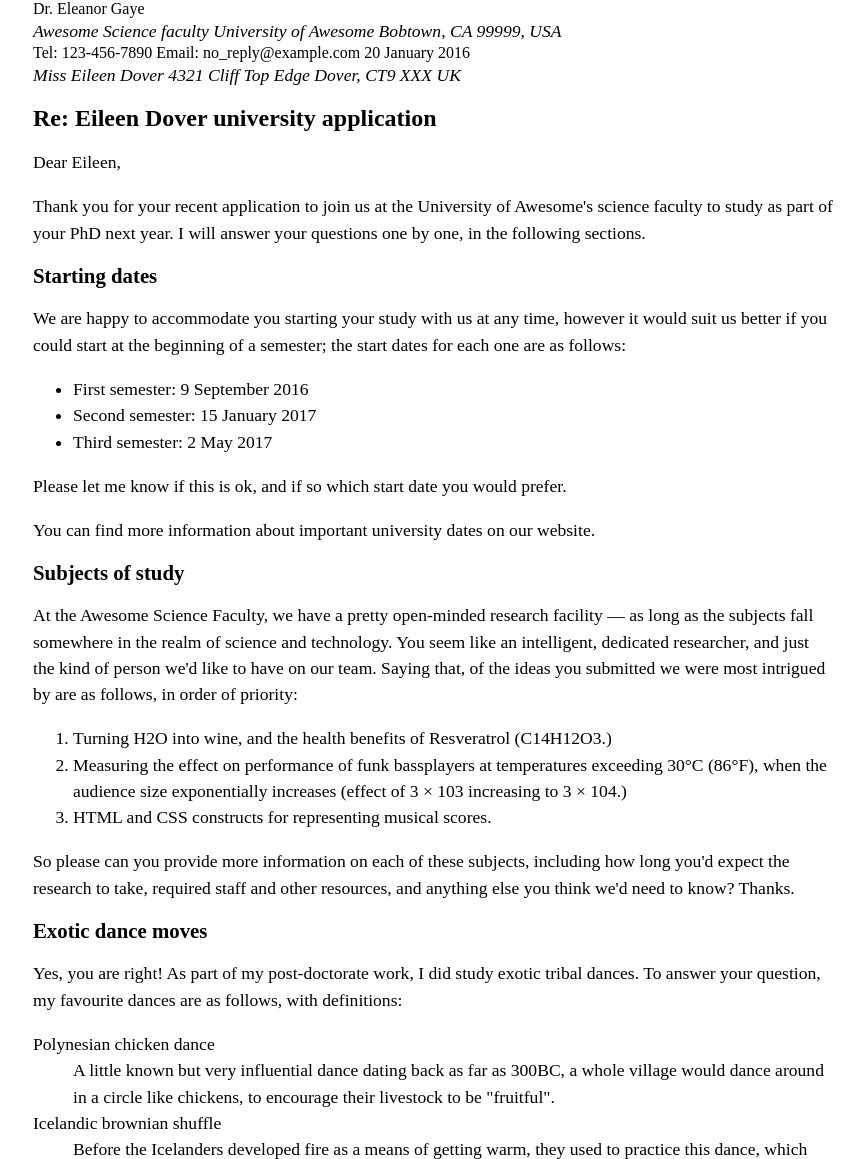
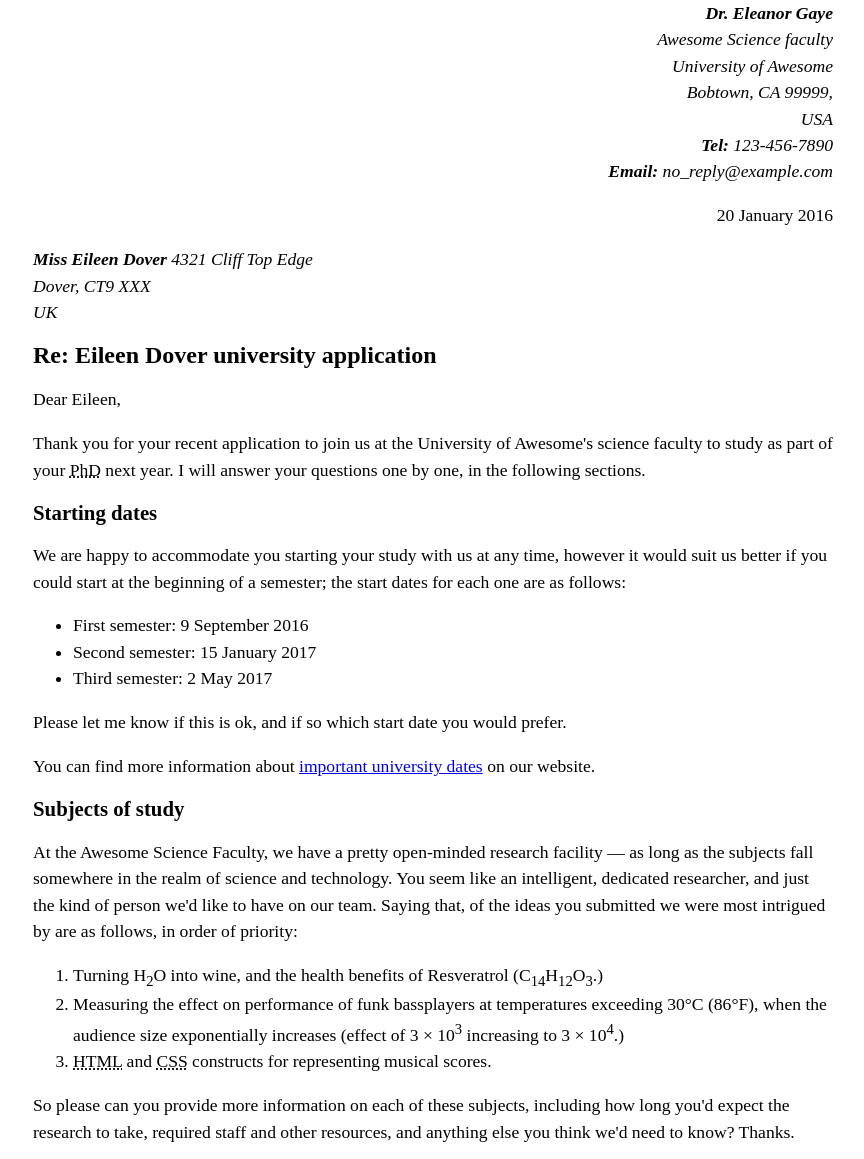
Before and after one commit to diegomanama/MDN-challenges-solutions, a plain HTML site: page latter-markup/index.html in a window 1280 px wide. Shown: the top 1159 px of the page, without its empty margins (207-1071 px from the left). Drawn offline with Linux system fonts and the light colour scheme.

Commit message:
Complete and fix the "Letter markup" challenge solution
Beside, fix some style declarations' indentation in the stylesheet.

```diff
--- a/latter-markup/index.html
+++ b/latter-markup/index.html
@@ -1,53 +1,53 @@
 <!DOCTYPE html>
 <html lang="en">
     <head>
-    <meta charset="UTF-8">
+        <meta charset="utf-8">
         <meta name="viewport" content="width=device-width, initial-scale=1.0">
-    <title>Document</title>
+        <title>University application letter</title>
+        <meta name="author" content="Eleanor Gaye">
         <link rel="stylesheet" href="style.css">
     </head>
     <body>
-    Dr. Eleanor Gaye
-    <address>
-        Awesome Science faculty
-        University of Awesome
-        Bobtown, CA 99999,
-        USA
+        <address class="sender-column">
+            <strong>Dr. Eleanor Gaye</strong><br>
+                        Awesome Science faculty<br>
+                        University of Awesome<br>
+                        Bobtown, CA 99999,<br>
+                        USA<br>
+                <strong>Tel:</strong> 123-456-7890<br>
+                <strong>Email:</strong> no_reply@example.com<br>
         </address>
-    Tel: 123-456-7890
-    Email: no_reply@example.com
 
-    20 January 2016
+        <p class="sender-column">
+            <time datetime="2016-01-20">20 January 2016</time>
+        </p>
 
         <address>
-        Miss Eileen Dover
-        4321 Cliff Top Edge
-        Dover, CT9 XXX
-        UK
+            <strong>Miss Eileen Dover</strong>
+                4321 Cliff Top Edge<br>
+                Dover, CT9 XXX<br>
+                UK<br>
         </address>
 
         <h1>Re: Eileen Dover university application</h1>
 
         <p>Dear Eileen,</p>
 
-    <p>Thank you for your recent application to join us at the University of Awesome's science faculty to study as part of your PhD next year. I will answer your questions one by one, in the following sections.</p>
+        <p>Thank you for your recent application to join us at the University of Awesome's science faculty to study as part of your <abbr title="Doctor of Philosophy">PhD</abbr> next year. I will answer your questions one by one, in the following sections.</p>
 
         <h2>Starting dates</h2>
 
-    <p>We are happy to accommodate you starting your study with us at any time, however it would suit us better if you could start at the beginning of a semester; the start dates for each one are as follows:
-    </p>
+        <p>We are happy to accommodate you starting your study with us at any time, however it would suit us better if you could start at the beginning of a semester; the start dates for each one are as follows:</p>
 
             <ul>
-        <li>First semester: 9 September 2016</li>
-        <li>Second semester: 15 January 2017</li>
-        <li>Third semester: 2 May 2017</li>
+                <li>First semester: <time datetime="2016-09-09">9 September 2016</time></li>
+                <li>Second semester: <time datetime="2017-01-16">15 January 2017</time></li>
+                <li>Third semester: <time datetime="2017-05-02">2 May 2017</time></li>
             </ul>
-
-
 
         <p>Please let me know if this is ok, and if so which start date you would prefer.</p>
 
-    <p>You can find more information about important university dates on our website.</p>
+        <p>You can find more information about <a href="http://example.com">important university dates</a> on our website.</p>
 
 
         <h2>Subjects of study</h2>
@@ -55,39 +55,37 @@
         <p>At the Awesome Science Faculty, we have a pretty open-minded research facility — as long as the subjects fall somewhere in the realm of science and technology. You seem like an intelligent, dedicated researcher, and just the kind of person we'd like to have on our team. Saying that, of the ideas you submitted we were most intrigued by are as follows, in order of priority:</p>
 
         <ol>
-        <li>Turning H2O into wine, and the health benefits of Resveratrol (C14H12O3.)</li>
-        <li>Measuring the effect on performance of funk bassplayers at temperatures exceeding 30°C (86°F), when the audience size exponentially increases (effect of 3 × 103 increasing to 3 × 104.)</li>
-        <li>HTML and CSS constructs for representing musical scores.</li>
+            <li>Turning H<sub>2</sub>O into wine, and the health benefits of Resveratrol (C<sub>14</sub>H<sub>12</sub>O<sub>3</sub>.)</li>
+            <li>Measuring the effect on performance of funk bassplayers at temperatures exceeding 30°C (86°F), when the audience size exponentially increases (effect of 3 × 10<sup>3</sup> increasing to 3 × 10<sup>4</sup>.)</li>
+            <li><abbr title="HiperText Markup Lenguaje">HTML</abbr> and <abbr title="Cascading Style Sheet">CSS</abbr> constructs for representing musical scores.</li>
         </ol>
 
         <p>So please can you provide more information on each of these subjects, including how long you'd expect the research to take, required staff and other resources, and anything else you think we'd need to know? Thanks.</p>
 
         <h2>Exotic dance moves</h2>
 
-    <p>Yes, you are right! As part of my post-doctorate work, I did study exotic tribal dances. To answer your question, my favourite dances are as follows, with definitions:</p>
+        <p>Yes, you are right! As part of my post-doctorate work, I <em>did</em> study exotic tribal dances. To answer your question, my favourite dances are as follows, with definitions:</p>
 
         <dl>
             <dt>Polynesian chicken dance</dt>
-        <dd>A little known but very influential dance dating back as far as 300BC, a whole village would dance around in a circle like chickens, to encourage their livestock to be "fruitful".</dd>
-
+            <dd>A little known but <em>very</em> influential dance dating back as far as 300<abbr title="Before Christ">BC</abbr>, a whole village would dance around in a circle like chickens, to encourage their livestock to be "fruitful".</dd>
             <dt>Icelandic brownian shuffle</dt>
             <dd>Before the Icelanders developed fire as a means of getting warm, they used to practice this dance, which involved huddling close together in a circle on the floor, and shuffling their bodies around in imperceptibly tiny, very rapid movements. One of my fellow students used to say that he thought this dance inspired modern styles such as Twerking.</dd>
-
             <dt>Arctic robot dance</dt>
             <dd>An interesting example of historic misinformation, English explorers in the 1960s believed to have discovered a new dance style characterized by "robotic", stilted movements, being practiced by inhabitants of Northern Alaska and Canada. Later on however it was discovered that they were just moving like this because they were really cold.</dd>
         </dl>
-    <h3></h3>
-    <p></p>
-    <h3></h3>
-    <p></p>
-    <h3></h3>
-    <p></p>
 
-    <p>For more of my research, see my exotic dance research page.</p>
+        <p>For more of my research, see my <a href="http://example.com">exotic dance research page</a>.</p>
 
-    <p>Yours sincerely,<br>
-        Dr Eleanor Gaye</p>
+        <p>
+            Yours sincerely,
+        </p>
+        <p>
+            Dr. Eleanor Gaye
+        </p>
 
-    University of Awesome motto: "Be awesome to each other." -- The memoirs of Bill S Preston, Esq
+        <p>
+            University of Awesome motto: <q>Be awesome to each other.</q> -- <cite>The memoirs of Bill S Preston, <abbr title="Esquire">Esq</abbr></cite>
+        </p>
     </body>
 </html>
```
Also changed, not shown: latter-markup/style.css (+5 -5 lines). Lines whose indentation alone changed are shown as unchanged.
